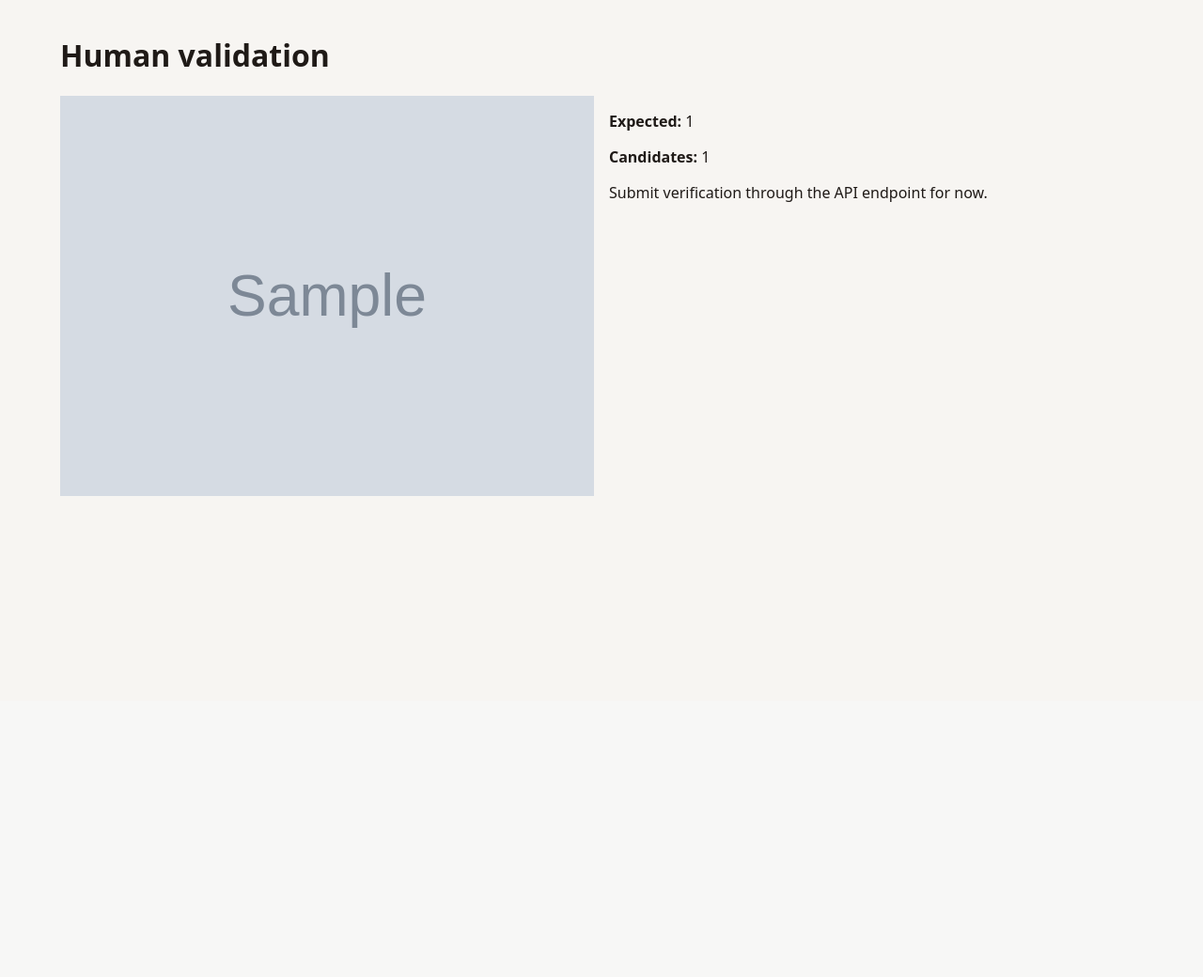
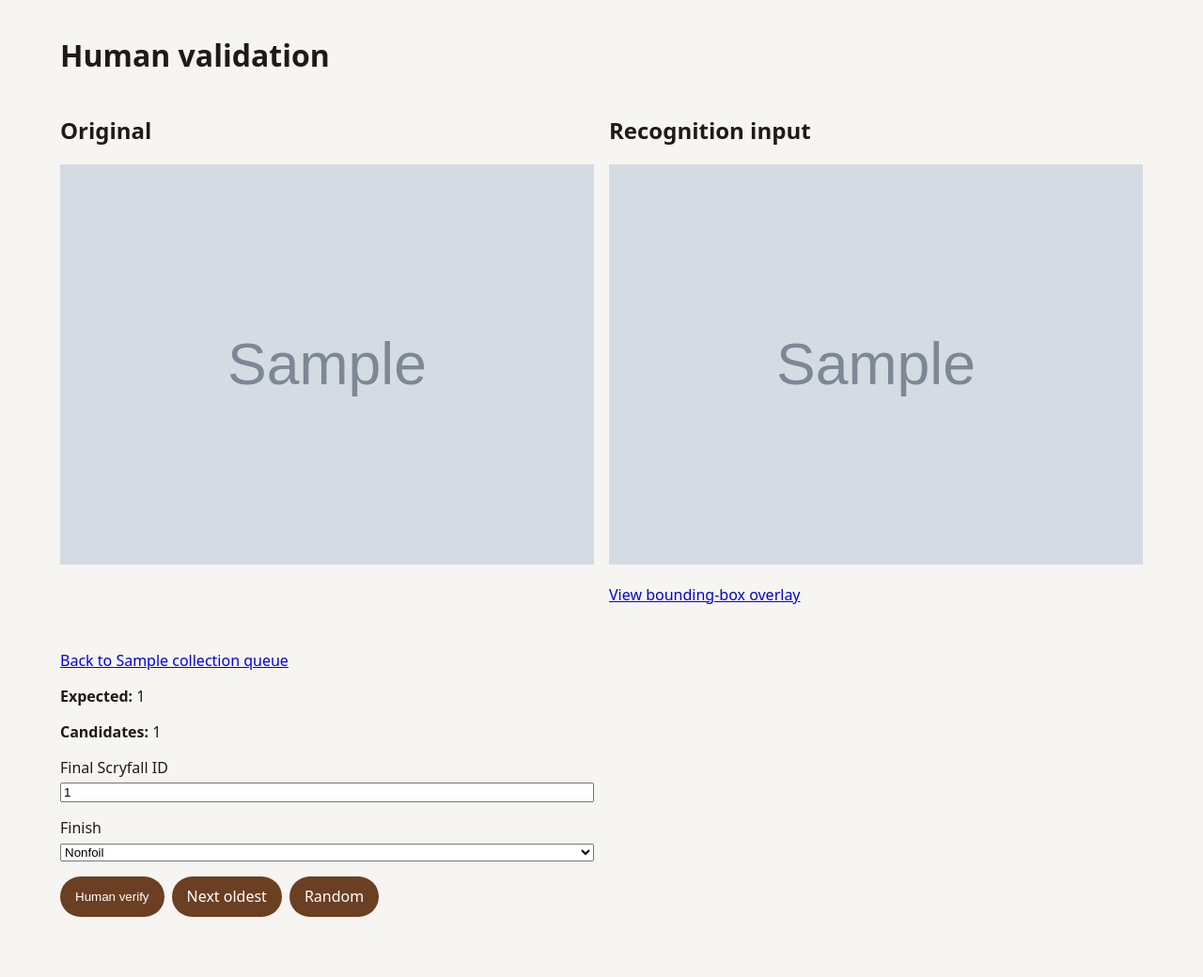
Before and after one commit to schaffer2013/magic-the-collecting, a FastAPI app: template src/registration_service/templates/review.html in a window 1280 px wide. Shown: the part 54-1094 px from the top of the page at 94% size. Before the commit the page ends 582 px from the top, so only its background shows below. Run offline with FastAPI, Linux system fonts and the light colour scheme; the template is opened without the code that fills it: most values are stand-ins (such as "Sample title", 1, 10 or a date in 2020); grey boxes marked "Sample" are stand-in pictures.

Commit message:
Complete browser review workflow

```diff
--- a/src/registration_service/main.py
+++ b/src/registration_service/main.py
@@ -383,6 +383,16 @@ def ui_queue(collection_id: str, request: Request, db: Session = Depends(get_db)
     return templates.TemplateResponse(request, "queue.html", {"collection": collection, "cards": cards})
 
 
+@app.get("/ui/collections/{collection_id}/review/next")
+def ui_next_review(
+    collection_id: str,
+    strategy: str = Query("oldest", pattern="^(oldest|newest|random)$"),
+    db: Session = Depends(get_db),
+):
+    card = get_next_review_card(collection_id, strategy, db)
+    return RedirectResponse(url=f"/ui/unverified-cards/{card.unverified_card_id}/review", status_code=303)
+
+
 @app.get("/ui/register", response_class=HTMLResponse)
 def ui_register(request: Request, db: Session = Depends(get_db)):
     return templates.TemplateResponse(request, "register.html", {"collections": list_collections(db)})
@@ -393,4 +403,8 @@ def ui_review(unverified_card_id: str, request: Request, db: Session = Depends(g
     card = db.get(UnverifiedCard, unverified_card_id)
     if card is None:
         raise HTTPException(status_code=404, detail="unverified card not found")
-    return templates.TemplateResponse(request, "review.html", {"card": unverified_read(card)})
+    return templates.TemplateResponse(
+        request,
+        "review.html",
+        {"card": unverified_read(card), "collection": card.collection},
+    )
--- a/src/registration_service/templates/queue.html
+++ b/src/registration_service/templates/queue.html
@@ -2,6 +2,11 @@
 {% block title %}Queue · {{ collection.name }}{% endblock %}
 {% block content %}
 <h1>{{ collection.name }} queue</h1>
+<nav class="actions">
+  <a class="button-link" href="/ui/collections/{{ collection.collection_id }}/review/next?strategy=oldest">Review oldest</a>
+  <a class="button-link" href="/ui/collections/{{ collection.collection_id }}/review/next?strategy=newest">Review newest</a>
+  <a class="button-link" href="/ui/collections/{{ collection.collection_id }}/review/next?strategy=random">Review random</a>
+</nav>
 <div class="grid">
 {% for card in cards %}
   <a class="card" href="/ui/unverified-cards/{{ card.unverified_card_id }}/review">
--- a/src/registration_service/templates/review.html
+++ b/src/registration_service/templates/review.html
@@ -3,11 +3,65 @@
 {% block content %}
 <h1>Human validation</h1>
 <div class="review-layout">
-  <img class="review-image" src="{{ card.raw_image_url }}" alt="Captured card">
+  <div>
+    <h2>Original</h2>
+    <img class="review-image" src="{{ card.raw_image_url }}" alt="Captured card">
+  </div>
+  <div>
+    <h2>Recognition input</h2>
+    <img class="review-image" src="{{ card.recognition_image_url }}" alt="Recognition input">
+    {% if card.overlay_image_url %}
+    <p><a href="{{ card.overlay_image_url }}">View bounding-box overlay</a></p>
+    {% endif %}
+  </div>
   <section>
+    <p><a href="/ui/collections/{{ collection.collection_id }}/queue">Back to {{ collection.name }} queue</a></p>
     <p><strong>Expected:</strong> {{ card.expected_scryfall_id or "None" }}</p>
     <p><strong>Candidates:</strong> {{ card.machine_candidate_scryfall_ids | join(", ") or "None" }}</p>
-    <p>Submit verification through the API endpoint for now.</p>
+    <form id="verify-form" class="stack">
+      <label>
+        Final Scryfall ID
+        <input id="final-scryfall-id" required value="{{ card.expected_scryfall_id or '' }}">
+      </label>
+      <label>
+        Finish
+        <select id="finish" required>
+          <option value="nonfoil">Nonfoil</option>
+          <option value="foil">Foil</option>
+          <option value="etched">Etched</option>
+          <option value="glossy">Glossy</option>
+        </select>
+      </label>
+      <div class="actions">
+        <button type="submit">Human verify</button>
+        <a class="button-link" href="/ui/collections/{{ collection.collection_id }}/review/next?strategy=oldest">Next oldest</a>
+        <a class="button-link" href="/ui/collections/{{ collection.collection_id }}/review/next?strategy=random">Random</a>
+      </div>
+      <p id="verify-status" role="status"></p>
+    </form>
   </section>
 </div>
 {% endblock %}
+{% block scripts %}
+<script>
+const verifyForm = document.querySelector("#verify-form");
+const verifyStatus = document.querySelector("#verify-status");
+verifyForm.addEventListener("submit", async (event) => {
+  event.preventDefault();
+  const response = await fetch("/unverified-cards/{{ card.unverified_card_id }}/verify", {
+    method: "POST",
+    headers: {"Content-Type": "application/json"},
+    body: JSON.stringify({
+      final_scryfall_id: document.querySelector("#final-scryfall-id").value,
+      finish: document.querySelector("#finish").value,
+    }),
+  });
+  if (response.ok) {
+    verifyStatus.textContent = "Card verified.";
+    verifyForm.querySelector("button[type=submit]").disabled = true;
+  } else {
+    verifyStatus.textContent = `Verification failed (${response.status}).`;
+  }
+});
+</script>
+{% endblock %}
```
Also changed, not shown: ROADMAP.md (+3 -3 lines), src/registration_service/worker.py (+7 -0 lines), tests/test_api.py (+37 -0 lines), README.md.
